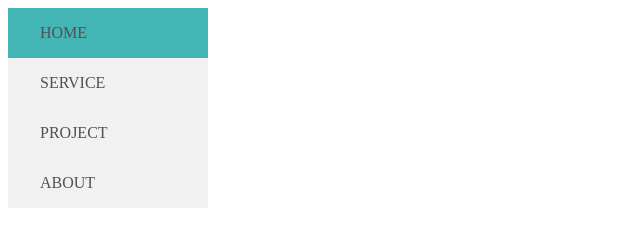
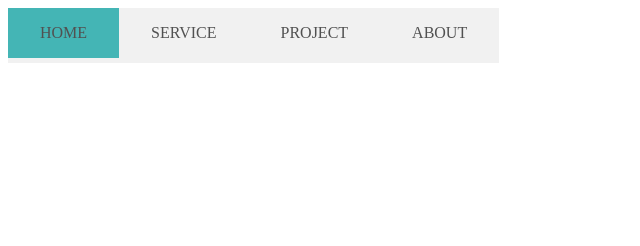
Before and after one commit to dediirawan201/event-food-duniailkom, a plain HTML site: page index.html in a window 1280 px wide. Shown: the whole page, without its empty margins (0-640 px from the left). Drawn offline with Linux system fonts and the light colour scheme.

Commit message:
membuat navigasi horizontal

```diff
--- a/style.css
+++ b/style.css
@@ -1,11 +1,9 @@
-nav {
-    width: 200px;
-}
 
 ul {
     margin: 0;
     padding: 0;
     list-style-type: none;
+    display: flex;
 
 }
 
@@ -19,6 +17,7 @@ li a{
     padding: 1em 2em;
     text-transform: uppercase;
     display: block;
+    border-bottom: 5px solid #f1f1f1;
 }
 
 li a.active {
@@ -28,4 +27,6 @@ li a.active {
 li a:hover {
     background-color: #515151;
     color: #fff;
+    transition: background-color 0.3s;
+    border-bottom: 5px solid #44b5b5;
 }
```
